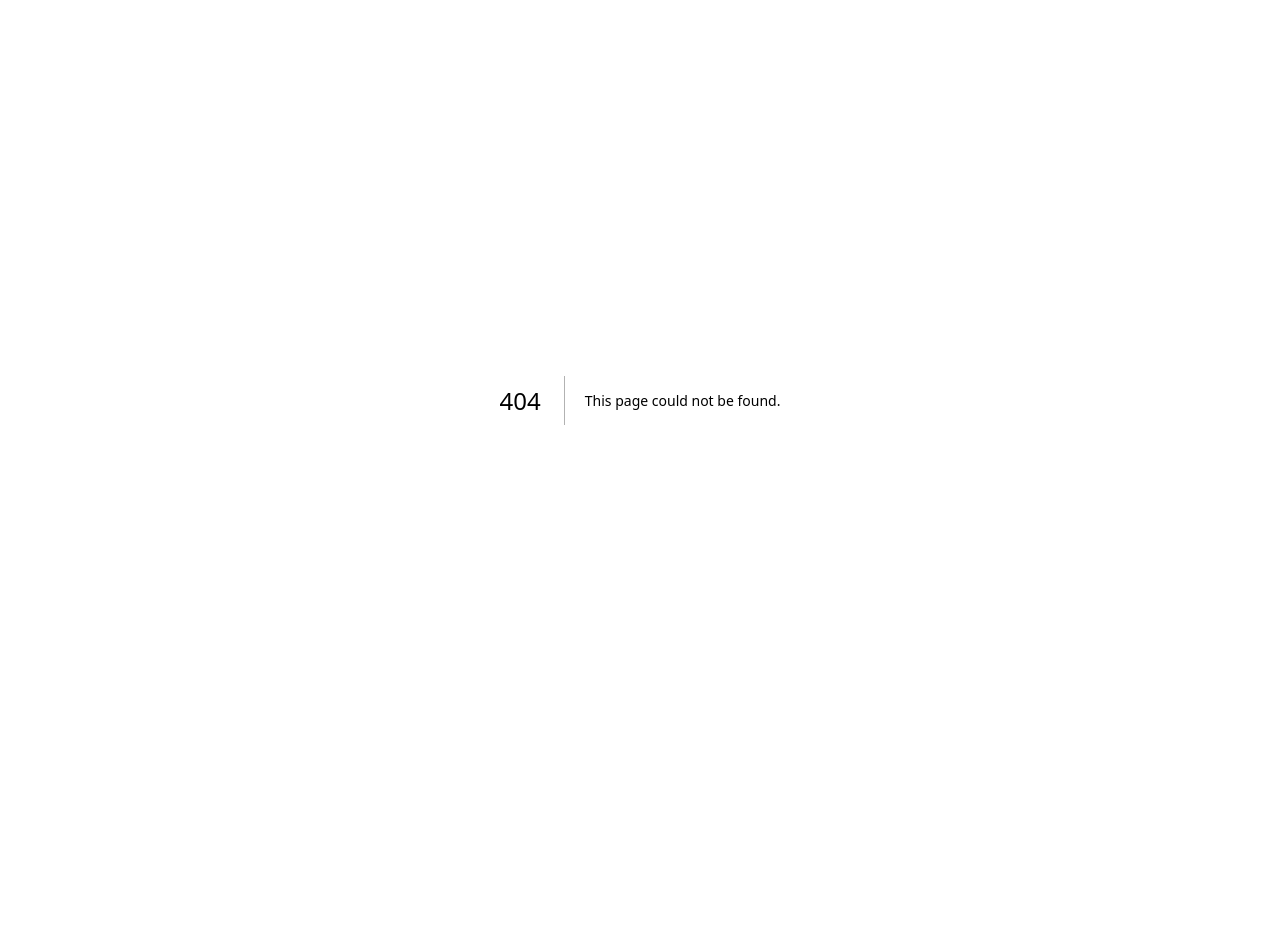
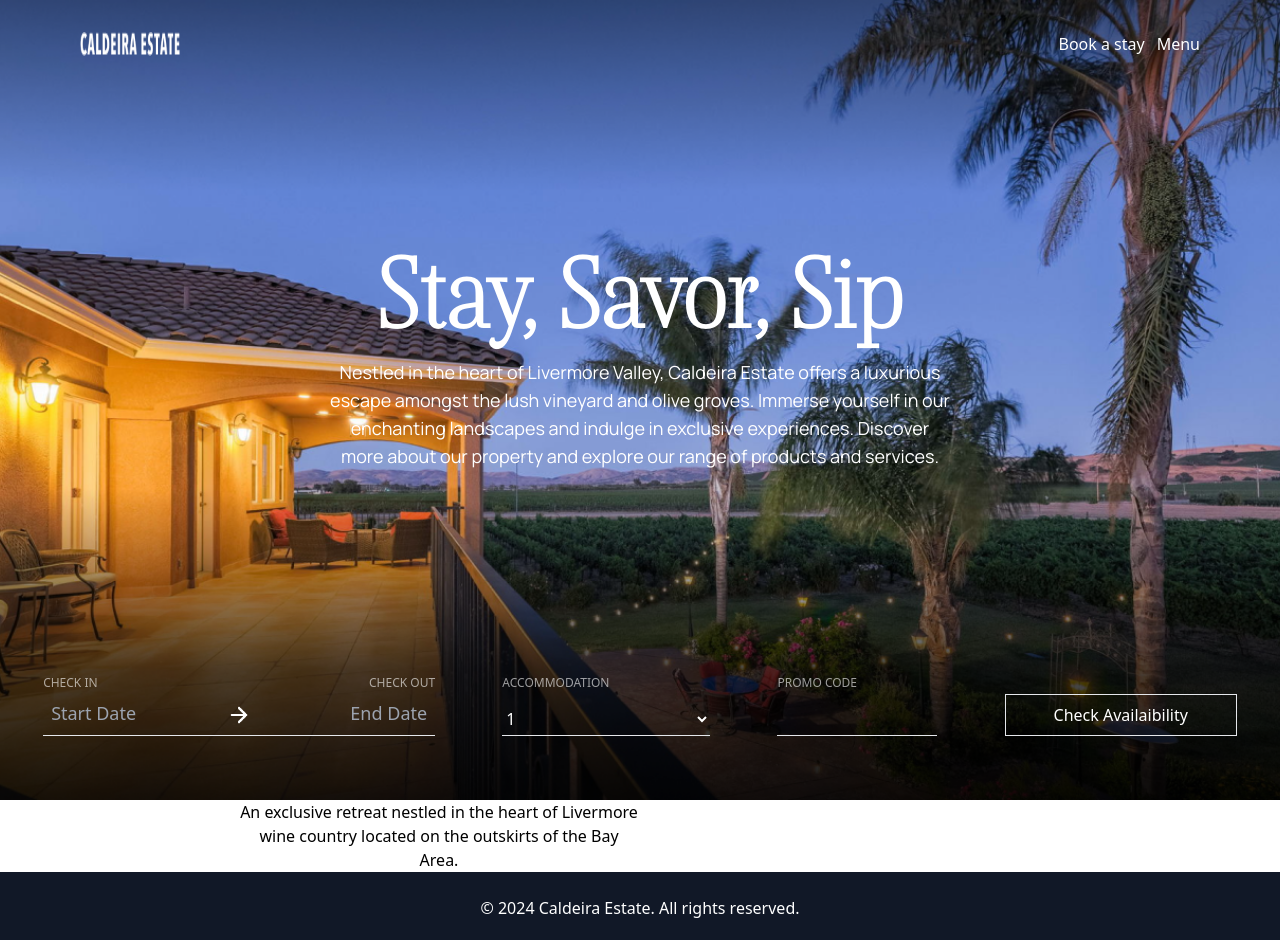
Before and after one commit to mihireshjoshi/Caldeira-Estate, a Next.js app in the folder caldeira_web/: page /landing in a window 1280 px wide. Before the commit this address had no page. Shown: the top 940 px of the page. Before the commit the page ends 800 px from the top, so only its background shows below. Built offline with nearby package versions, Linux system fonts and the light colour scheme.

Commit message:
Hero Done

```diff
--- a/caldeira_web/src/app/globals.css
+++ b/caldeira_web/src/app/globals.css
@@ -58,10 +58,10 @@
 } */
 
 .avail-info {
-  max-width: 100%;
+  max-width: "80%";
   display: flex;
-  flex-direction: column; /* For mobile-first */
-  gap: 16px; /* Ensure spacing between items */
+  flex-direction: row; /* For mobile-first */
+  gap: 40px;
   flex-wrap: wrap;
 }
 
--- /dev/null
+++ b/caldeira_web/src/app/landing/page.tsx
@@ -0,0 +1,16 @@
+import Footer from "@/components/Footer";
+import HeroSection from "@/components/HeroSection";
+import Quote from "@/components/Quote";
+import Image from "next/image";
+
+export default function Home() {
+  return (
+    <div className="out">
+      <div className="main-box">
+        <HeroSection />
+        <Quote />
+        <Footer />
+      </div>
+    </div>
+  );
+}
--- a/caldeira_web/src/components/Availability.tsx
+++ b/caldeira_web/src/components/Availability.tsx
@@ -9,58 +9,87 @@ import 'react-datepicker/dist/react-datepicker.css';
 export default function Availability() {
     const [startDate, setStartDate] = useState<Date | null>(null);
     const [endDate, setEndDate] = useState<Date | null>(null);
+    const [promo, setPromo] = useState<string>('');
 
+    const handleStartDateChange = (date: Date | null) => {
+        setStartDate(date);
+        if (date && endDate && date > endDate) {
+            setEndDate(null); // Reset end date if it's before start date
+        }
+    };
+
+    // Handle the End Date Selection
+    const handleEndDateChange = (date: Date | null) => {
+        if (startDate && date && date >= startDate) {
+            setEndDate(date);
+        } else if (!startDate) {
+            setStartDate(date); // Set start date if user selects the end date first
+        }
+    };
+
+    const handlePromoChange = (e: React.ChangeEvent<HTMLInputElement>) => {
+        setPromo(e.target.value);
+    };
     return (
-        <section>
+        <section className="w-full">
             <Head>
                 <link href="https://fonts.googleapis.com/css2?family=Julius+Sans+One&family=Manrope:wght@200..800&display=swap" rel="stylesheet" />
             </Head>
-            <div className="avail-info mx-auto flex flex-col gap-6 p-4 sm:flex-row sm:items-start sm:justify-between lg:w-4/5">
+            <div className="avail-info mx-auto p-4 sm:flex-row sm:justify-around lg:justify-evenly lg:items-end sm:items-end">
 
                 {/* Date Picker Section */}
-                <div className="flex flex-col sm:w-1/2">
-                    <div className="flex justify-between w-auto">
+                <div className="flex flex-row justify-between items-end border-b">
+                    <div className="flex flex-col">
                         <p className="text-xs text-white/60">CHECK IN</p>
-                        <p className="text-xs text-white/60 text-right">CHECK OUT</p>
-                    </div>
-                    <div className="date flex items-center justify-between border-b">
                         <DatePicker
                             selected={startDate}
-                            onChange={(date) => setStartDate(date)}
+                            onChange={handleStartDateChange}
                             placeholderText="Start Date"
-                            className="cal p-2 text-lg w-32 sm:w-40"
+                            className="cal p-2 text-lg w-44"
                             dateFormat="dd MMMM yyyy"
                         />
+                    </div>
+                    <div>
                         <Image
                             src="/images/arrow-right.png"
                             alt="arrow"
                             width={24} height={24}
-                            className="mx-2"
+                            className="mx-2 mb-2"
                         />
+                    </div>
+                    <div className="flex flex-col">
+                        <p className="text-xs text-white/60 text-right">CHECK OUT</p>
                         <DatePicker
                             selected={endDate}
-                            onChange={(date) => setEndDate(date)}
+                            onChange={handleEndDateChange}
                             placeholderText="End Date"
-                            className="cal p-2 text-lg w-32 sm:w-40 text-right"
+                            className="cal p-2 text-lg w-44 text-right"
                             dateFormat="dd MMMM yyyy"
                         />
                     </div>
                 </div>
 
                 {/* Accommodation Section */}
-                <div className="flex flex-col flex-grow sm:w-1/4">
+                <div className="flex flex-col flex-grow sm:w-1/4 border-b max-w-52">
                     <p className="text-xs text-white/60">ACCOMMODATION</p>
-                    <select className="inp border-b py-1 w-full">
+                    <select className="inp py-1 mt-3 w-full">
                         <option>1</option>
                     </select>
                 </div>
 
                 {/* Promo Code Section */}
-                <div className="flex flex-col flex-grow sm:w-1/4">
+                <div className="flex flex-col flex-grow sm:w-1/4 lg:max-w-40">
                     <p className="text-xs text-white/60">PROMO CODE</p>
                     <input
-                        className="inp mt-2 border-b py-1 w-full"
+                        className="inp mt-3 border-b py-1 w-full"
+                        value={promo}
+                        onChange={handlePromoChange}
                     />
+                </div>
+
+                {/* Check Availaibility Button */}
+                <div>
+                    <button className="availability-button px-12 py-2 border">Check Availaibility</button>
                 </div>
             </div>
         </section>
--- a/caldeira_web/src/components/HeroSection.tsx
+++ b/caldeira_web/src/components/HeroSection.tsx
@@ -13,7 +13,7 @@ export default function HeroSection() {
                 // caldeira_web/src/images/landing_bg.png
                 style={{ backgroundImage: "url('/images/landing_bg.png')" }}
             >
-                <div className="top-bar mx-20 flex flex-row justify-between">
+                <div className="top-bar sm:mx-4 lg:mx-20 flex flex-row justify-between">
                     <Image
                         src="/images/Caldeira_Estate.png"  // Path relative to the public folder
                         alt="Caldeira Estate"
@@ -35,7 +35,7 @@ export default function HeroSection() {
                     <h2 style={{ fontFamily: "'Boska', serif" }} className="text-8xl font-bold text-white">Stay, Savor, Sip</h2>
                     <p style={{ fontFamily: "'Manrope', sans-serif" }} className="hero-desc text-lg text-white mt-4">Nestled in the heart of Livermore Valley, Caldeira Estate offers a luxurious escape amongst the lush vineyard and olive groves. Immerse yourself in our enchanting landscapes and indulge in exclusive experiences. Discover more about our property and explore our range of products and services.</p>
                 </div>
-                <div className="mx-auto">
+                <div className="mx-auto lg:w-full">
                     <Availability />
                 </div>
             </div>
--- a/caldeira_web/src/components/Quote.tsx
+++ b/caldeira_web/src/components/Quote.tsx
@@ -1,27 +1,18 @@
+"use client";
+
+import { useState } from "react";
+
 export default function Quote() {
+
+  const [header, setHeader] = useState<string>('An exclusive retreat nestled in the heart of Livermore wine country located on the outskirts of the Bay Area.');
+
     return (
-      <section className="quote mx-auto py-16">
-        <div className="container mx-auto text-center">
-          <h3 className="text-3xl font-bold">Design Your Experience</h3>
-          <p className="mt-4">Choose from a variety of experiences at Caldeira Estate.</p>
-          <div className="flex justify-center mt-8 space-x-4">
-            <div className="w-1/4">
-              <img src="/images/experience1.jpg" alt="Wine Tour" />
-              <p>Wine Tour & Tasting</p>
-            </div>
-            <div className="w-1/4">
-              <img src="/images/experience2.jpg" alt="Olive Grove Tour" />
-              <p>Olive Grove Tour</p>
-            </div>
-            <div className="w-1/4">
-              <img src="/images/experience3.jpg" alt="In-home Dining" />
-              <p>In-Home Dining</p>
-            </div>
-            <div className="w-1/4">
-              <img src="/images/experience4.jpg" alt="Concierge" />
-              <p>Concierge Services</p>
-            </div>
-          </div>
+      <section className="flex flex-col items-center">
+        <div>
+          <p className="sm:w-1/2 text-center">{header}</p>
+        </div>
+        <div>
+
         </div>
       </section>
     );
```
